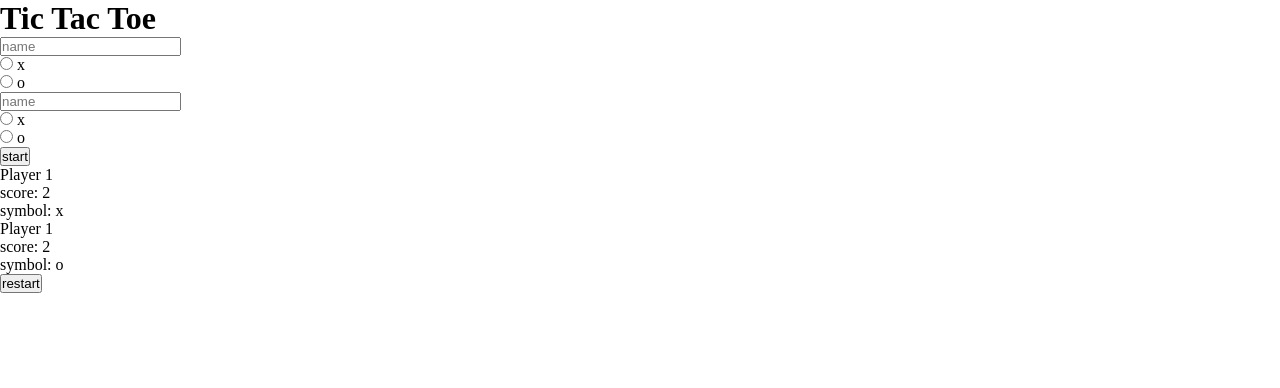
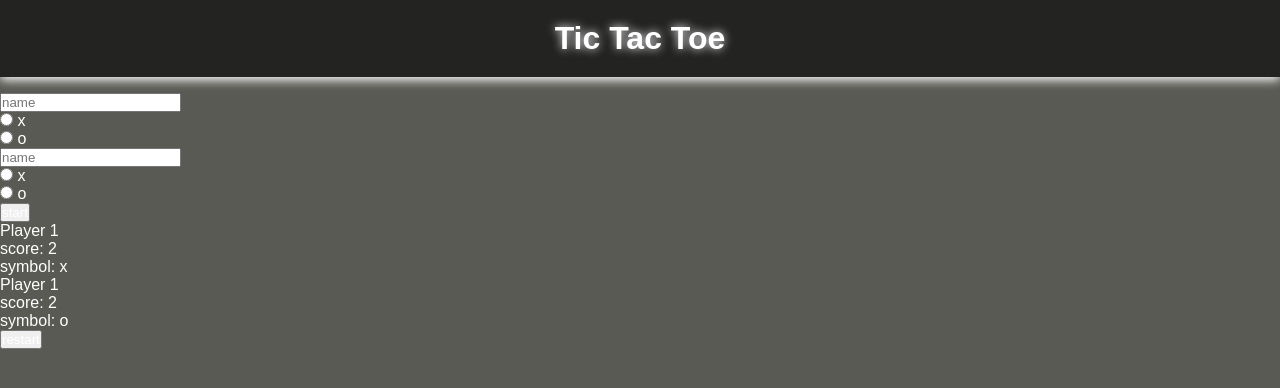
Before and after one commit to heno-s/odin-tic-tac-toe, a website: page index.html in a window 1280 px wide. Drawn offline with Linux system fonts and the light colour scheme.

Commit message:
Style header

```diff
--- a/style.css
+++ b/style.css
@@ -4,4 +4,27 @@
     margin: 0;
     padding: 0;
     box-sizing: border-box;
+    color: #fff;
 }
+
+html {
+    --primary-color: #0f6666;
+    font-family: sans-serif;
+}
+
+input:focus {
+    outline: none;
+}
+
+body {
+    background-color: #595a53;
+}
+
+header {
+    background-color: #232422;
+    text-align: center;
+    padding: 20px;
+    margin-bottom: 1em;
+    box-shadow: 0 3px 10px;
+    text-shadow: 0px 0px 10px;
+}
```
